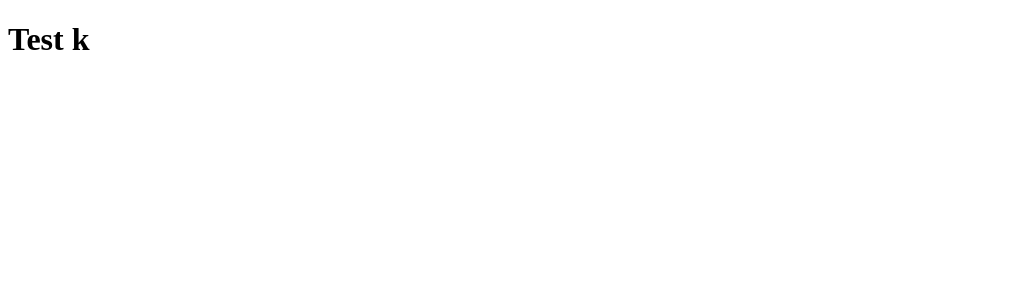
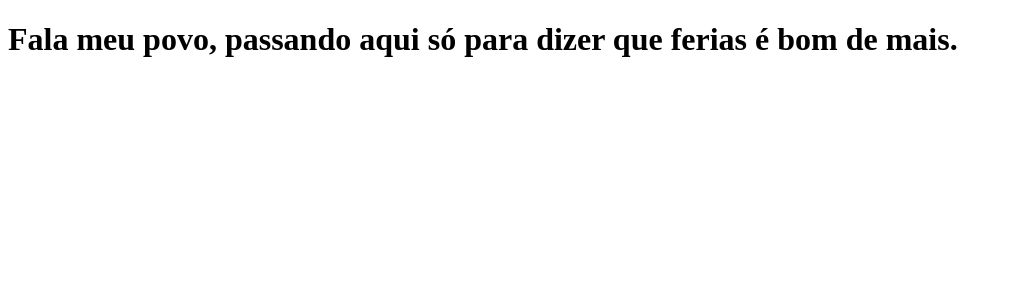
Before and after one commit to kaioaresi/tabnews-clone, a Next.js app: page / in a window 1280 px wide. Shown: the top 300 px of the page, without its empty margins (0-1012 px from the left). Built offline with nearby package versions, Linux system fonts and the light colour scheme.

Commit message:
chnage msg

```diff
--- a/pages/index.js
+++ b/pages/index.js
@@ -1,5 +1,5 @@
 function Home() {
-    return <h1>Test k</h1>
+    return <h1>Fala meu povo, passando aqui só para dizer que ferias é bom de mais.</h1>
 }
 
 export default Home;
```
